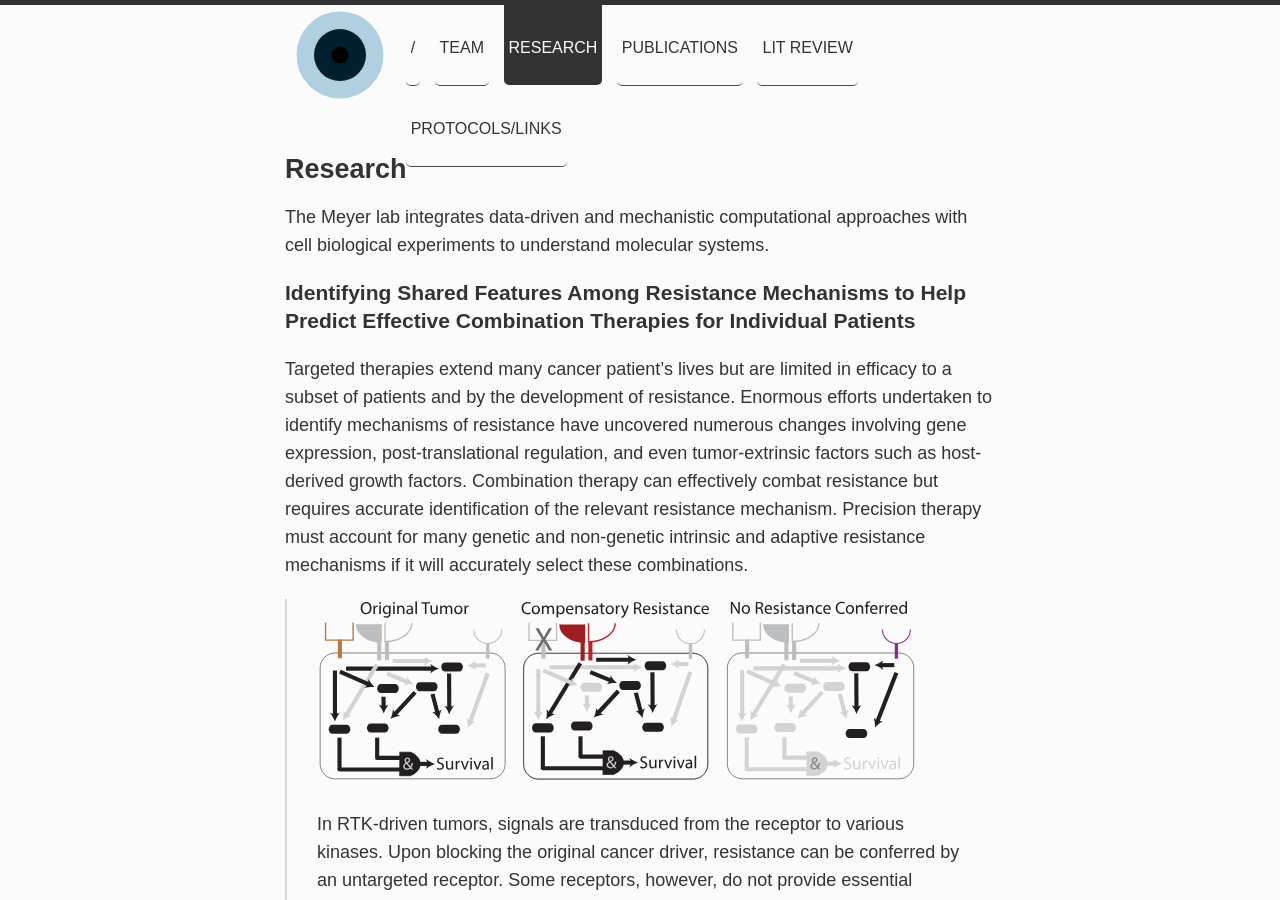
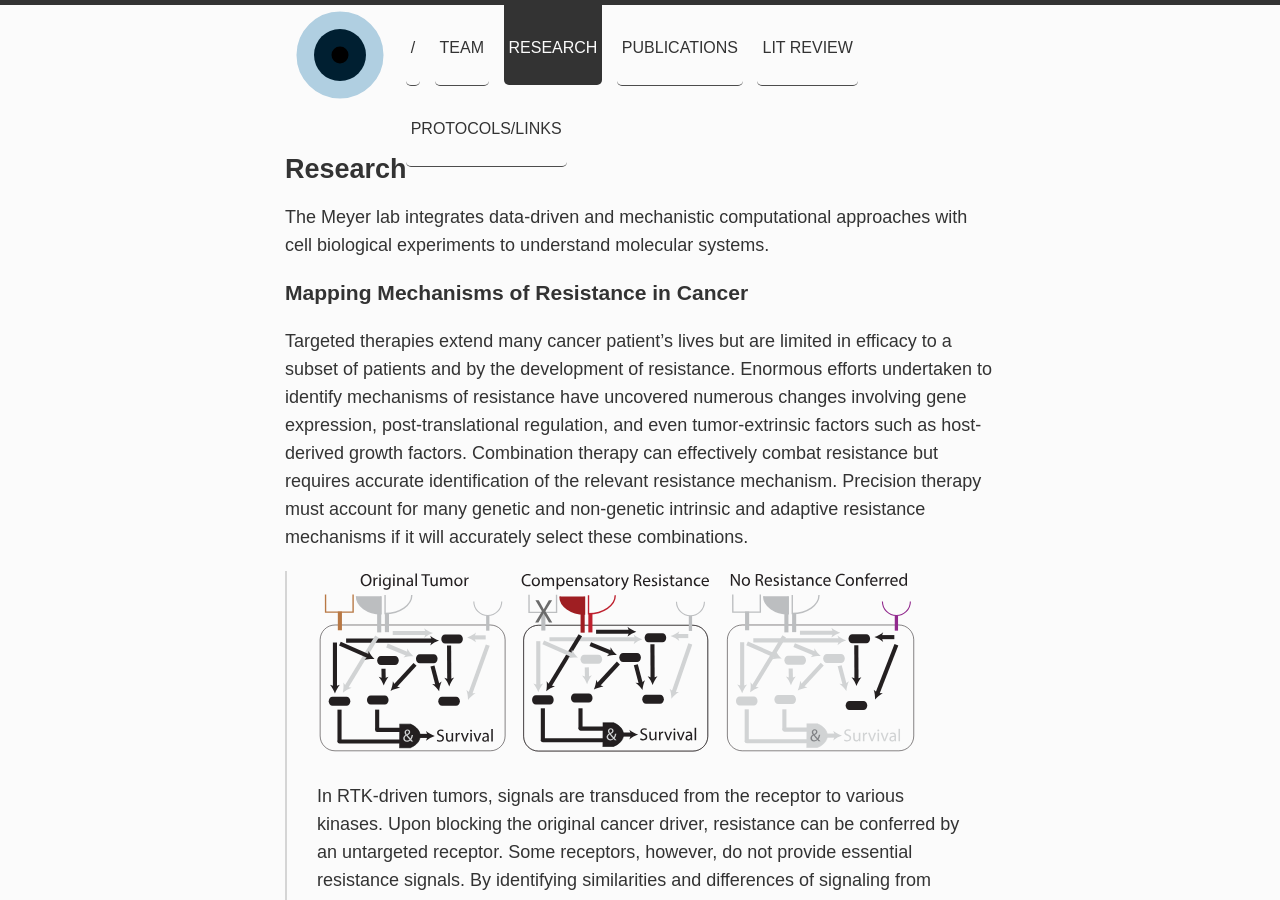
Before and after one commit to meyer-lab/asmlab.org, a Jekyll site: the page built from research/index.md, in a window 1280 px wide and 900 px high. Built offline with Jekyll 4.4.1, drawn with Linux system fonts in a browser that asks for light colours; some web fonts are replaced.

Commit message:
Update index.md

```diff
--- a/research/index.md
+++ b/research/index.md
@@ -5,7 +5,7 @@ title: Research
 
 The Meyer lab integrates data-driven and mechanistic computational approaches with cell biological experiments to understand molecular systems.
 
-### Identifying Shared Features Among Resistance Mechanisms to Help Predict Effective Combination Therapies for Individual Patients
+### Mapping Mechanisms of Resistance in Cancer
 
 Targeted therapies extend many cancer patient's lives but are limited in efficacy to a subset of patients and by the development of resistance. Enormous efforts undertaken to identify mechanisms of resistance have uncovered numerous changes involving gene expression, post-translational regulation, and even tumor-extrinsic factors such as host-derived growth factors. Combination therapy can effectively combat resistance but requires accurate identification of the relevant resistance mechanism. Precision therapy must account for many genetic and non-genetic intrinsic and adaptive resistance mechanisms if it will accurately select these combinations.
 
```
